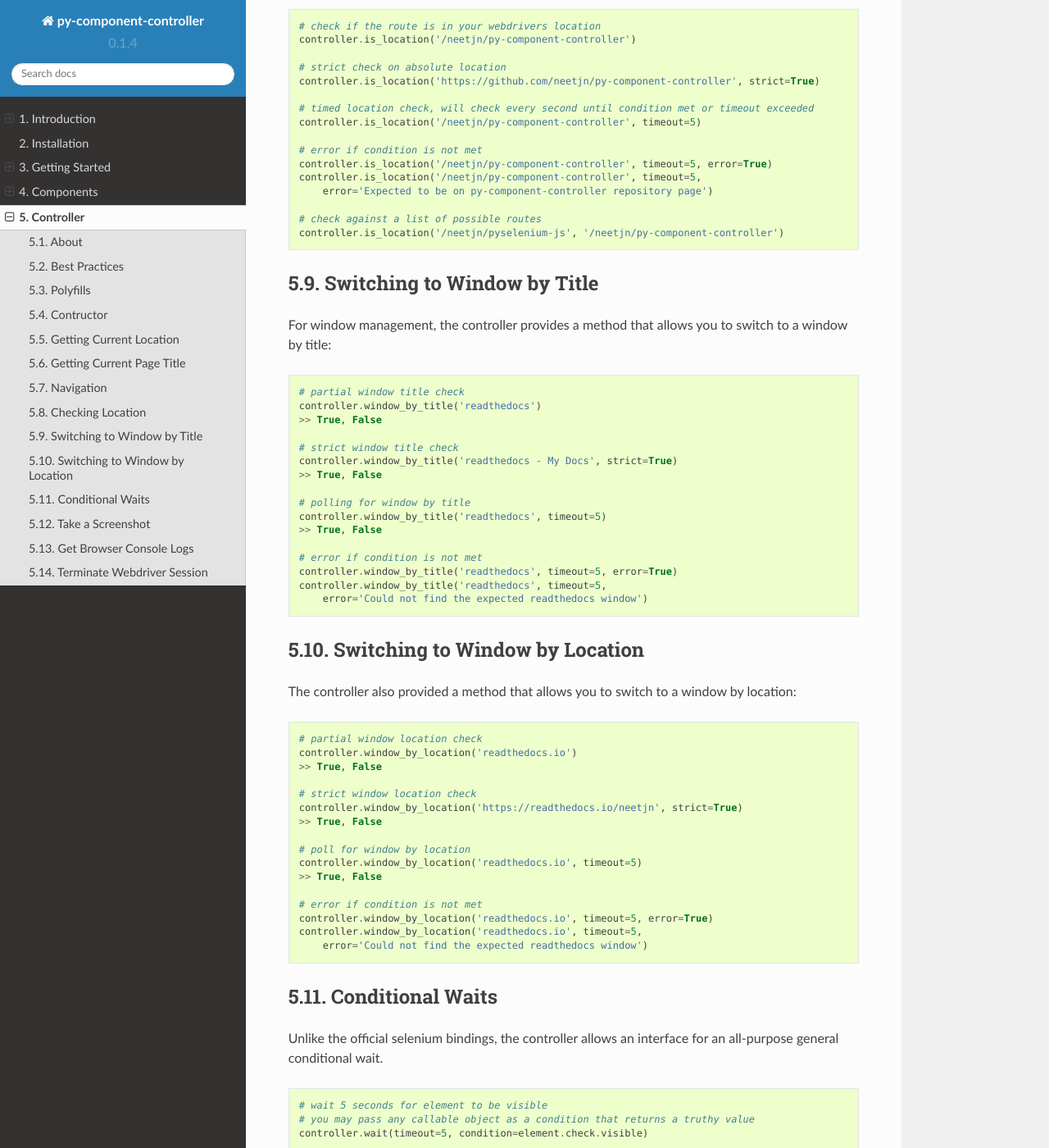
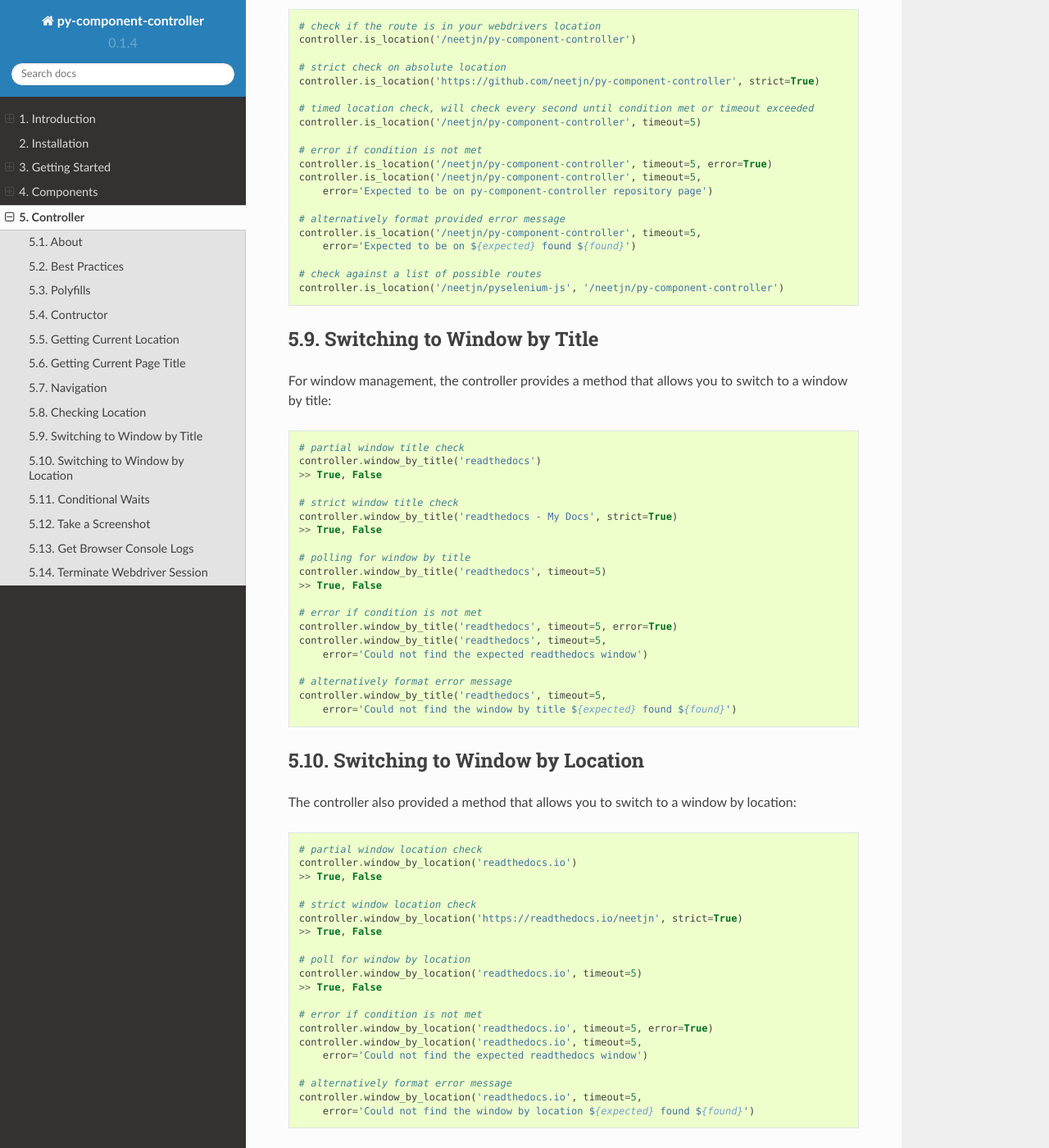
Before and after one commit to neetjn/py-component-controller, a Sphinx documentation site: the page built from docs/source/controller.rst, in a window 1280 px wide and 1400 px high, scrolled down 2170 px. Shown: the whole window at 82% size. Built offline with Sphinx 7.4.7 and the Read the Docs theme 2.0.0, drawn with Linux system fonts in a browser that asks for light colours.

Commit message:
Updated docs

```diff
--- a/docs/source/component.rst
+++ b/docs/source/component.rst
@@ -418,6 +418,10 @@ A helpful feature of the elements wrapper, is the ability to wait for a number o
     component.users.wait_for(5, length=3,
         error="Expected at least 3 users to be available within 5 seconds")
 
+    # formatting error messages
+    component.users.wait_for(5, length=3,
+        error="Expected at least ${expected} users to be available found ${found}")
+
     # by default, wait_for will wait for the number of specified elements to be present
     # to execute a strict wait on length, you may use the strict flag
     component.users.wait_for(5, length=5, strict=True,
--- a/docs/source/controller.rst
+++ b/docs/source/controller.rst
@@ -103,6 +103,10 @@ To check against your webdriver's current location, you can use the *is_location
     controller.is_location('/neetjn/py-component-controller', timeout=5,
         error='Expected to be on py-component-controller repository page')
 
+    # alternatively format provided error message
+    controller.is_location('/neetjn/py-component-controller', timeout=5,
+        error='Expected to be on ${expected} found ${found}')
+
     # check against a list of possible routes
     controller.is_location('/neetjn/pyselenium-js', '/neetjn/py-component-controller')
 
@@ -130,6 +134,10 @@ For window management, the controller provides a method that allows you to switc
     controller.window_by_title('readthedocs', timeout=5,
         error='Could not find the expected readthedocs window')
 
+    # alternatively format error message
+    controller.window_by_title('readthedocs', timeout=5,
+        error='Could not find the window by title ${expected} found ${found}')
+
 Switching to Window by Location
 ===============================
 
@@ -153,6 +161,10 @@ The controller also provided a method that allows you to switch to a window by l
     controller.window_by_location('readthedocs.io', timeout=5, error=True)
     controller.window_by_location('readthedocs.io', timeout=5,
         error='Could not find the expected readthedocs window')
+
+    # alternatively format error message
+    controller.window_by_location('readthedocs.io', timeout=5,
+        error='Could not find the window by location ${expected} found ${found}')
 
 Conditional Waits
 =================
```
Also changed, not shown: 2 other files.
